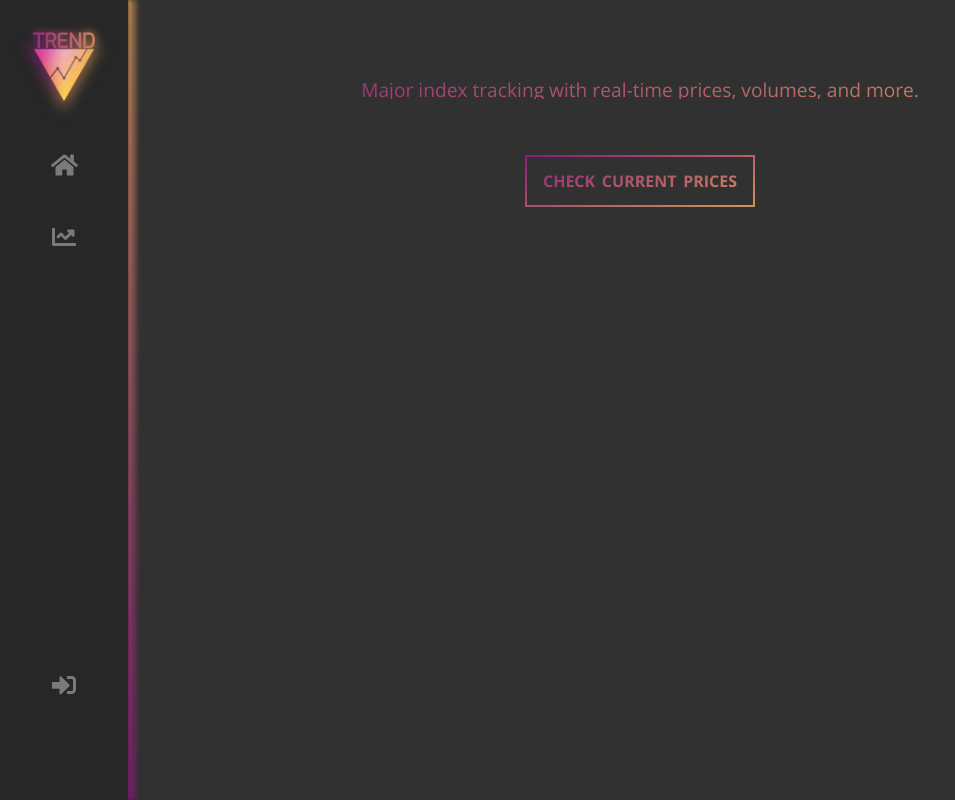
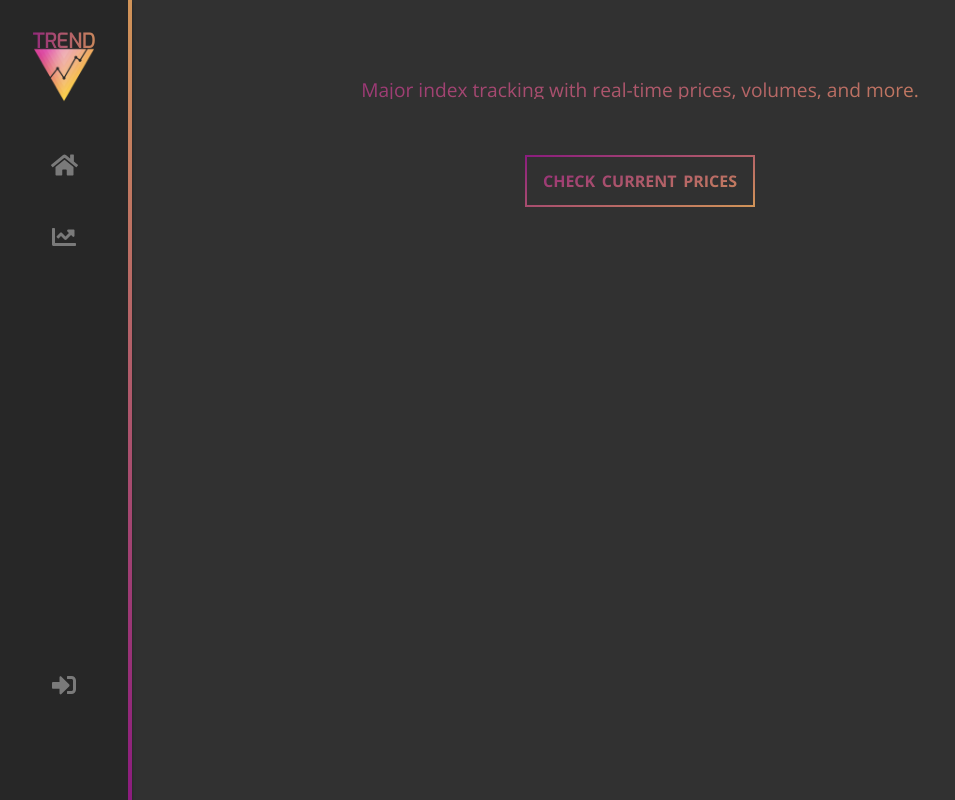
Before and after one commit to abur3460/StockTracker, a React (Create React App) app in the folder StockReactApp/: page / in a window 1280 px wide. Shown: the whole page, without its empty margins (0-955 px from the left). Built offline with nearby package versions, Linux system fonts and the light colour scheme.

Commit message:
fix glowbar

```diff
--- a/StockReactApp/src/scss/mobile.scss
+++ b/StockReactApp/src/scss/mobile.scss
@@ -78,26 +78,12 @@
       display: none;
     }
     #glowbar-mobile {
-      -webkit-filter: blur(1px);
-      filter: blur(1px);
       background: linear-gradient(342deg, #d19458, #8b1c7e);
       position: relative;
       top: 1rem;
       width: 100%;
-      height: 0.4rem;
+      height: 0.35rem;
       z-index: -2;
-      &:after {
-        -webkit-filter: blur(2px);
-        filter: blur(2px);
-        content: "";
-        background: linear-gradient(342deg, #d19458, #8b1c7e);
-        position: absolute;
-        left: 0;
-        top: 0.3rem;
-        width: 100%;
-        height: 0.3rem;
-        z-index: -1;
-      }
     }
   }
 
@@ -119,26 +105,6 @@
       font-weight: bold;
       position: relative;
       top: -122px;
-      &:after {
-        -webkit-filter: blur(4px);
-        filter: blur(4px);
-        content: "TREND";
-        position: absolute;
-        left: -9px;
-        top: 0px;
-        background: linear-gradient(to right, #8b1c7e, #d19458);
-        -webkit-background-clip: text;
-        background-clip: text;
-        -webkit-text-fill-color: transparent;
-        text-transform: uppercase;
-        font-family: "Exo", sans-serif;
-        font-size: 1.7rem;
-        line-height: 2.2rem;
-        width: 110px;
-        text-align: center;
-        font-weight: bolder;
-        opacity: 1;
-      }
     }
     .img-wrapper {
       display: flex;
@@ -151,32 +117,6 @@
         height: 80px;
         position: relative;
         top: 100px;
-      }
-      .border-wrapper {
-        position: relative;
-        -webkit-filter: blur(8px);
-        filter: blur(8px);
-        span:after {
-          opacity: 0.6;
-          content: "";
-          left: -7px;
-          top: 100px;
-          position: absolute;
-          width: 93px;
-          height: 85px;
-          -webkit-clip-path: polygon(50% 100%, 0 0, 100% 0);
-          clip-path: polygon(50% 100%, 0 0, 100% 0);
-
-          background: linear-gradient(
-            470deg,
-            #8b1c7e,
-            #8b1c7e,
-            #d19458,
-            #d19458
-          );
-          background-size: 115%;
-          background-position: -10px;
-        }
       }
     }
     p {
--- a/StockReactApp/src/scss/navigation.scss
+++ b/StockReactApp/src/scss/navigation.scss
@@ -30,54 +30,11 @@
           width: 80px;
           text-align: center;
           font-weight: bolder;
-          &:after {
-            -webkit-filter: blur(3px);
-            filter: blur(3px);
-            content: "TREND";
-            position: absolute;
-            left: 0;
-            top: -2px;
-            background: linear-gradient(to right, #8b1c7e, #d19458);
-            -webkit-background-clip: text;
-            background-clip: text;
-            -webkit-text-fill-color: transparent;
-            text-transform: uppercase;
-            font-family: "Exo", sans-serif;
-            font-size: 1.3rem;
-            width: 80px;
-            text-align: center;
-            font-weight: bolder;
-            opacity: 0.8;
-          }
         }
         img {
           z-index: 2;
           width: 60px;
           height: 60px;
-        }
-        .border-wrapper {
-          -webkit-filter: blur(7px);
-          filter: blur(7px);
-          span:after {
-            opacity: 0.7;
-            content: "";
-            left: -7px;
-            position: absolute;
-            width: 73px;
-            height: 65px;
-            -webkit-clip-path: polygon(50% 100%, 0 0, 100% 0);
-            clip-path: polygon(50% 100%, 0 0, 100% 0);
-
-            background: linear-gradient(
-              470deg,
-              #8b1c7e,
-              #8b1c7e,
-              #d19458,
-              #d19458
-            );
-            background-size: 115%;
-            background-position: -10px;
-          }
         }
       }
       .nav-line {
@@ -243,27 +200,11 @@
       display: none;
     }
     #glowbar {
-      -webkit-filter: blur(1.5px);
-      filter: blur(1.5px);
       z-index: -1;
       background: linear-gradient(to bottom, #d19458, #8b1c7e);
       position: fixed;
       top: 0;
       left: 8rem;
-      width: 0.2rem;
-      height: 100vh;
-      box-shadow: -1px 1px 3px rgba(0, 0, 0, 0.3), 0 2px 3px rgba(0, 0, 0, 0.12),
-        0 4px 4px rgba(0, 0, 0, 0.12);
-    }
-    #glowbar:after {
-      -webkit-filter: blur(2.7px);
-      filter: blur(2.7px);
-      content: "";
-      z-index: -1;
-      background: linear-gradient(to bottom, #d19458, #8b1c7e);
-      position: fixed;
-      top: 0;
-      left: 0.2rem;
       width: 0.25rem;
       height: 100vh;
       box-shadow: -1px 1px 3px rgba(0, 0, 0, 0.3), 0 2px 3px rgba(0, 0, 0, 0.12),
```
